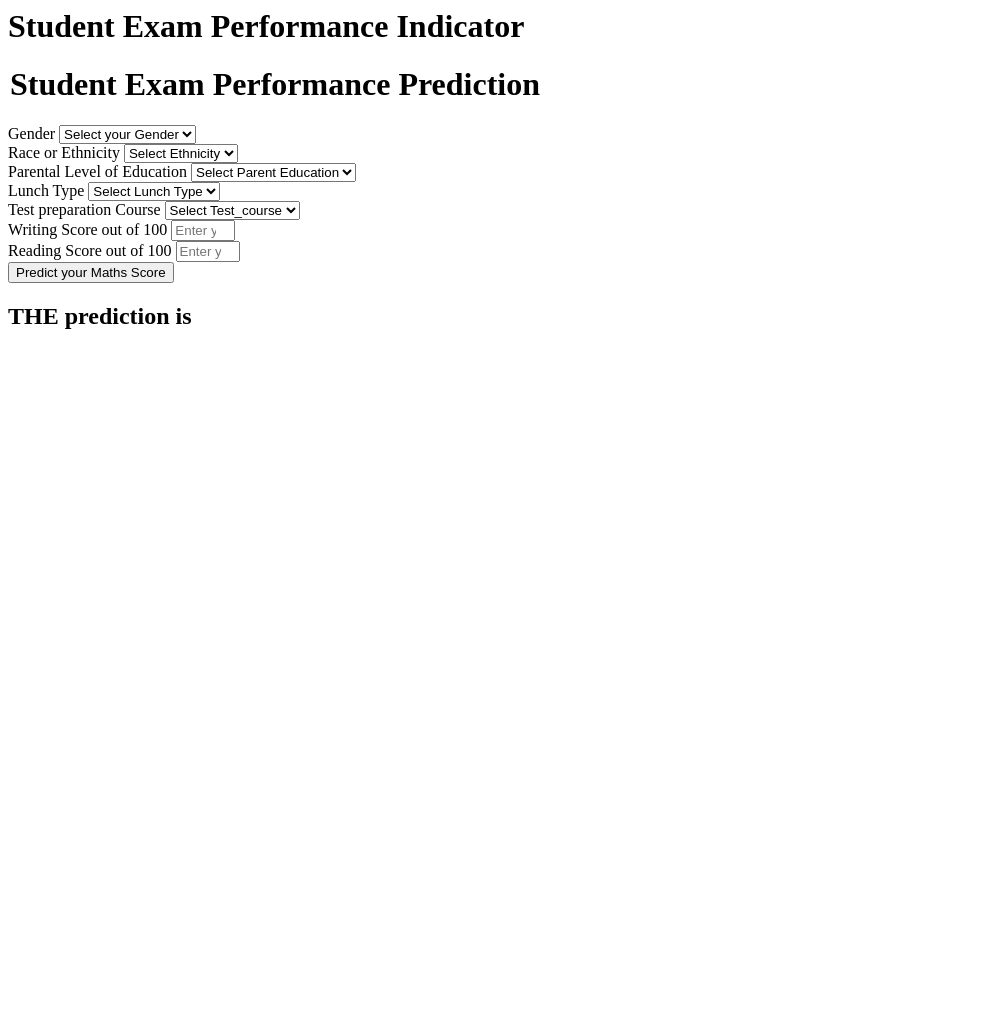
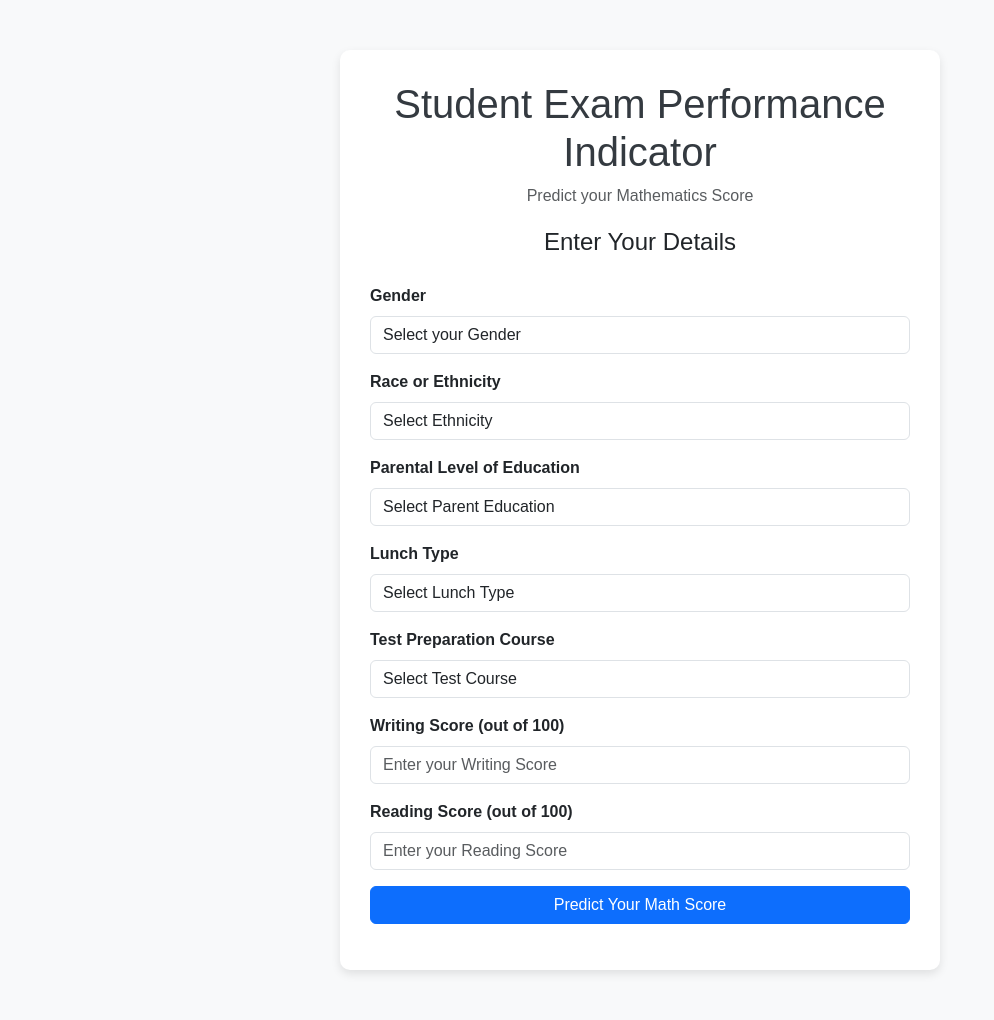
Before and after one commit to ifeanyiojji/ml-projects, a Flask app: page /predictdata in a window 1280 px wide. Shown: the whole page, without its empty margins (0-994 px from the left). Before the commit the page ends 329 px from the top, so only its background shows below. Run offline with Flask 3, Linux system fonts and the light colour scheme.

Commit message:
corrected an error in the app.py, updated the home.html file and also corrected the directory of the of the preprocessor.pkl

```diff
--- a/app.py
+++ b/app.py
@@ -21,7 +21,7 @@
     else:
         data=CustomData(
             gender=request.form.get('gender'),
-            race_ethnicity=request.form.get('ethinicity'),
+            race_ethnicity=request.form.get('ethnicity'),
             parental_level_of_education=request.form.get('parental_level_of_education'),
             lunch=request.form.get('lunch'),
             test_preparation_course=request.form.get('test_preparation_course'),
@@ -37,4 +37,4 @@
         return render_template('home.html', results=results[0])
 
 if __name__ == '__main__':
-    app.run(host='0.0.0.0')
+    app.run(host='0.0.0.0', debug=True)
--- a/templates/home.html
+++ b/templates/home.html
@@ -1,112 +1,117 @@
+<!DOCTYPE html>
+<html lang="en">
+<head>
+    <meta charset="UTF-8">
+    <meta name="viewport" content="width=device-width, initial-scale=1.0">
+    <title>Student Exam Performance Indicator</title>
+    <link href="https://cdn.jsdelivr.net/npm/bootstrap@5.3.0-alpha3/dist/css/bootstrap.min.css" rel="stylesheet">
+    <style>
+        body {
+            background-color: #f8f9fa;
+            font-family: Arial, sans-serif;
+        }
+        .container {
+            max-width: 600px;
+            margin: 50px auto;
+            background-color: #ffffff;
+            padding: 30px;
+            border-radius: 10px;
+            box-shadow: 0 4px 10px rgba(0, 0, 0, 0.1);
+        }
+        h1, h2 {
+            text-align: center;
+            color: #343a40;
+        }
+        .btn-primary {
+            width: 100%;
+        }
+        .form-label {
+            font-weight: bold;
+        }
+        .placeholder {
+            color: #6c757d;
+        }
+    </style>
+</head>
+<body>
+    <div class="container">
+        <h1>Student Exam Performance Indicator</h1>
+        <p class="text-center text-muted">Predict your Mathematics Score</p>
+        <form action="{{ url_for('predict_datapoint') }}" method="post">
+            <legend class="mb-4 text-center">Enter Your Details</legend>
 
-<html>
-<body>
-    <div class="login">
-       <h1>Student Exam Performance Indicator</h1>
-
-       <form action="{{ url_for('predict_datapoint')}}" method="post">
-        <h1>
-            <legend>Student Exam Performance Prediction</legend>
-        </h1>
             <div class="mb-3">
-            <label class="form-label">Gender</label>
-            <select class="form-control" name="gender" placeholder="Enter you Gender" required>
+                <label for="gender" class="form-label">Gender</label>
+                <select class="form-control" id="gender" name="gender" required>
                     <option class="placeholder" selected disabled value="">Select your Gender</option>
-                <option value="male">
-                    Male
-                </option>
-                <option value="female">
-                    Female
-                </option>
+                    <option value="male">Male</option>
+                    <option value="female">Female</option>
                 </select>
             </div>
+
             <div class="mb-3">
-            <label class="form-label">Race or Ethnicity</label>
-            <select class="form-control" name="ethnicity" placeholder="Enter you ethnicity" required>
+                <label for="ethnicity" class="form-label">Race or Ethnicity</label>
+                <select class="form-control" id="ethnicity" name="ethnicity" required>
                     <option class="placeholder" selected disabled value="">Select Ethnicity</option>
-                <option value="group A">
-                    Group A
-                </option>
-                <option value="group B">
-                    Group B
-                </option>
-                <option value="group C">
-                    Group C
-                </option>
-                <option value="group D">
-                    Group D
-                </option>
-                <option value="group E">
-                    Group E
-                </option>
+                    <option value="group A">Group A</option>
+                    <option value="group B">Group B</option>
+                    <option value="group C">Group C</option>
+                    <option value="group D">Group D</option>
+                    <option value="group E">Group E</option>
                 </select>
             </div>
+
             <div class="mb-3">
-            <label class="form-label">Parental Level of Education</label>
-            <select class="form-control" name="parental_level_of_education"
-                placeholder="Enter you Parent Education" required>
+                <label for="education" class="form-label">Parental Level of Education</label>
+                <select class="form-control" id="education" name="parental_level_of_education" required>
                     <option class="placeholder" selected disabled value="">Select Parent Education</option>
-                <option value="associate's degree">
-                    associate's degree
-                </option>
-                <option value="bachelor's degree">
-                    bachelor's degree
-                </option>
-                <option value="high school">
-                    high school
-                </option>
-                <option value="master's degree">
-                    master's degree
-                </option>
-                <option value="some college">
-                    some college
-                </option>
-                <option value="some high school">
-                    some high school
-                </option>
+                    <option value="associate's degree">Associate's Degree</option>
+                    <option value="bachelor's degree">Bachelor's Degree</option>
+                    <option value="high school">High School</option>
+                    <option value="master's degree">Master's Degree</option>
+                    <option value="some college">Some College</option>
+                    <option value="some high school">Some High School</option>
                 </select>
             </div>
+
             <div class="mb-3">
-            <label class="form-label">Lunch Type</label>
-            <select class="form-control" name="lunch" placeholder="Enter you Lunch" required>
+                <label for="lunch" class="form-label">Lunch Type</label>
+                <select class="form-control" id="lunch" name="lunch" required>
                     <option class="placeholder" selected disabled value="">Select Lunch Type</option>
-                <option value="free/reduced">
-                    free/reduced
-                </option>
-                <option value="standard">
-                    standard
-                </option>
+                    <option value="free/reduced">Free/Reduced</option>
+                    <option value="standard">Standard</option>
                 </select>
             </div>
+
             <div class="mb-3">
-            <label class="form-label">Test preparation Course</label>
-            <select class="form-control" name="test_preparation_course" placeholder="Enter you Course"
-                required>
-                <option class="placeholder" selected disabled value="">Select Test_course</option>
-                <option value="none">
-                    None
-                </option>
-                <option value="completed">
-                    Completed
-                </option>
+                <label for="test-prep" class="form-label">Test Preparation Course</label>
+                <select class="form-control" id="test-prep" name="test_preparation_course" required>
+                    <option class="placeholder" selected disabled value="">Select Test Course</option>
+                    <option value="none">None</option>
+                    <option value="completed">Completed</option>
                 </select>
             </div>
+
             <div class="mb-3">
-            <label class="form-label">Writing Score out of 100</label>
-            <input class="form-control" type="number" name="reading_score"
-                placeholder="Enter your Reading score" min='0' max='100' />
+                <label for="reading-score" class="form-label">Writing Score (out of 100)</label>
+                <input class="form-control" type="number" id="reading-score" name="reading_score" placeholder="Enter your Writing Score" min="0" max="100" required>
             </div>
+
             <div class="mb-3">
-            <label class="form-label">Reading Score out of 100</label>
-            <input class="form-control" type="number" name="writing_score"
-                placeholder="Enter your Reading Score" min='0' max='100' />
+                <label for="writing-score" class="form-label">Reading Score (out of 100)</label>
+                <input class="form-control" type="number" id="writing-score" name="writing_score" placeholder="Enter your Reading Score" min="0" max="100" required>
             </div>
+
             <div class="mb-3">
-            <input class="btn btn-primary" type="submit" value="Predict your Maths Score" required />
+                <input class="btn btn-primary" type="submit" value="Predict Your Math Score">
             </div>
         </form>
-    <h2>
-       THE  prediction is {{results}}
-    </h2>
-   <body>
+
+        {% if results %}
+        <h2 class="text-center mt-4">The Prediction is: {{ results }}</h2>
+        {% endif %}
+    </div>
+
+    <script src="https://cdn.jsdelivr.net/npm/bootstrap@5.3.0-alpha3/dist/js/bootstrap.bundle.min.js"></script>
+</body>
 </html>
```
Also changed, not shown: 2 other files. Lines whose indentation alone changed are shown as unchanged.
